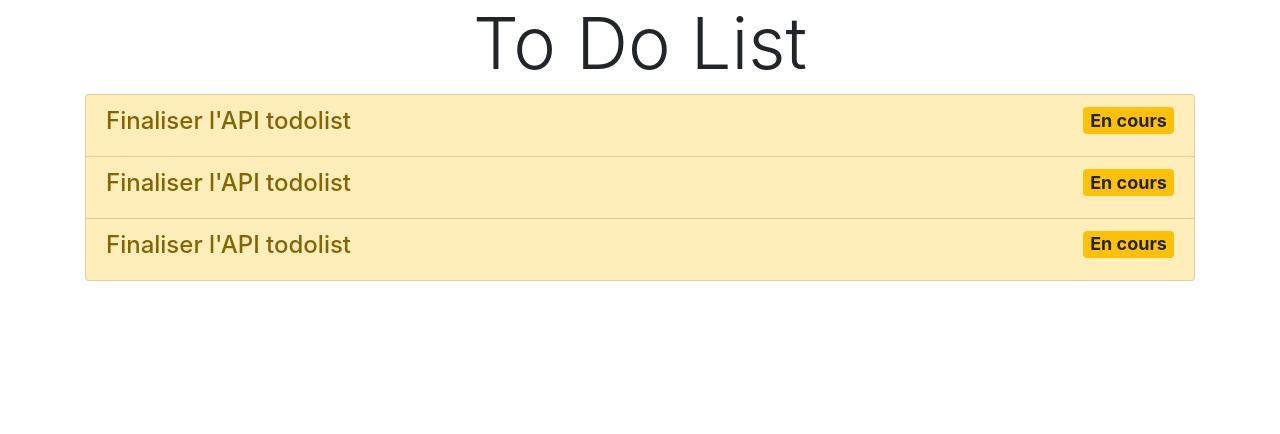
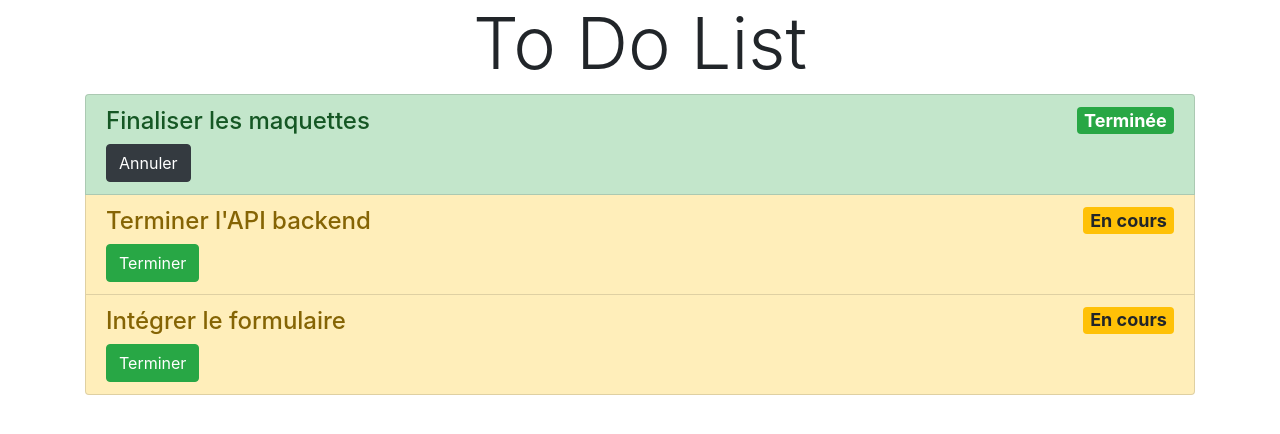
Before and after one commit to DavidLegrand/react-todolist, a React (Create React App) app in the folder todolist/: page / in a window 1280 px wide. Shown: the top 434 px of the page. Built offline with nearby package versions, Linux system fonts and the light colour scheme.

Commit message:
Tasks transmited from ToDoList to Task via props

```diff
--- a/todolist/src/components/Task.js
+++ b/todolist/src/components/Task.js
@@ -1,11 +1,9 @@
 import React from 'react'
-import { Badge, ListGroupItem } from 'react-bootstrap'
+import PropTypes from 'prop-types'
+import { Badge, Button, ListGroupItem } from 'react-bootstrap'
 import TaskModel from '../models/task'
 
-const Task = () => {
-  const task = new TaskModel(1, "Finaliser l'API todolist", false)
-
-
+const Task = ({ task, cancel, complete }) => {
 
   return (
     <ListGroupItem variant={task.getColor()}>
@@ -13,8 +11,18 @@ const Task = () => {
         {task.title}
         <Badge className="float-right" variant={task.getColor()}>{task.getCompleted()}</Badge>
       </h2>
+      {task.completed ?
+        <Button onClick={() => cancel(task)} variant={task.getCancelColor()}>Annuler</Button> :
+        <Button onClick={() => complete(task)} variant={task.getCancelColor()}>Terminer</Button>
+      }
     </ListGroupItem>
   )
 }
 
+Task.propTypes = {
+  task: PropTypes.instanceOf(TaskModel).isRequired,
+  cancel: PropTypes.func.isRequired,
+  complete: PropTypes.func.isRequired,
+}
+
 export default Task
--- a/todolist/src/components/ToDoList.js
+++ b/todolist/src/components/ToDoList.js
@@ -1,13 +1,22 @@
 import React from 'react'
 import { ListGroup } from 'react-bootstrap'
+import TaskModel from '../models/task'
 import Task from './Task'
 
 const ToDoList = () => {
+  const task1 = new TaskModel(1, "Finaliser les maquettes", true)
+  const task2 = new TaskModel(2, "Terminer l'API backend", false)
+  const task3 = new TaskModel(3, "Intégrer le formulaire", false)
+
+
+  const complete = (t) => { console.log(t) }
+  const cancel = (t) => { console.log(t) }
+
   return (
     <ListGroup>
-      <Task />
-      <Task />
-      <Task />
+      <Task task={task1} complete={complete} cancel={cancel} />
+      <Task task={task2} complete={complete} cancel={cancel} />
+      <Task task={task3} complete={complete} cancel={cancel} />
     </ListGroup>
   )
 }
--- a/todolist/src/models/task.js
+++ b/todolist/src/models/task.js
@@ -4,4 +4,5 @@ export default class TaskModel {
   }
   getCompleted = () => this.completed ? "Terminée" : "En cours"
   getColor = () => this.completed ? "success" : "warning"
+  getCancelColor = () => this.completed ? "dark" : "success"
 }
```
